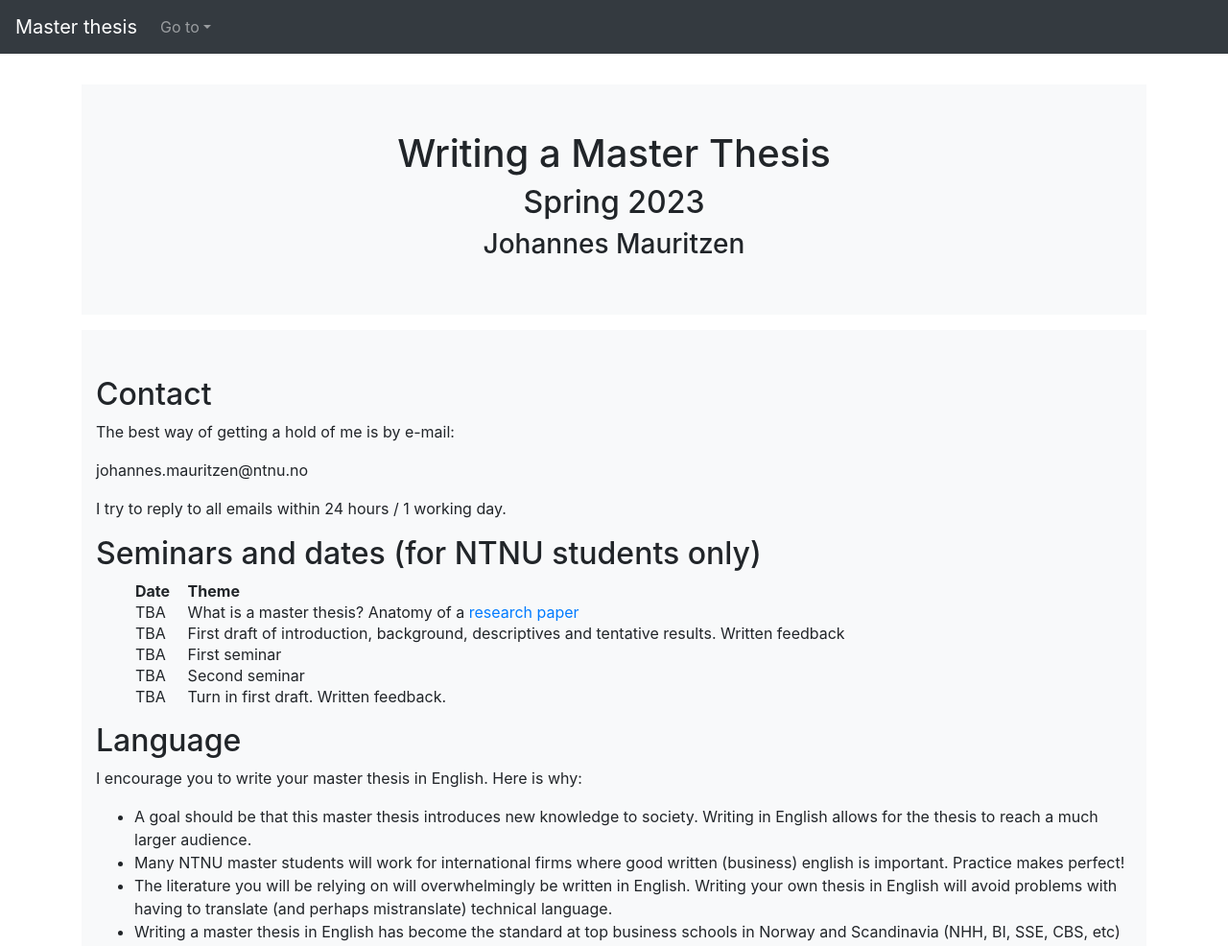
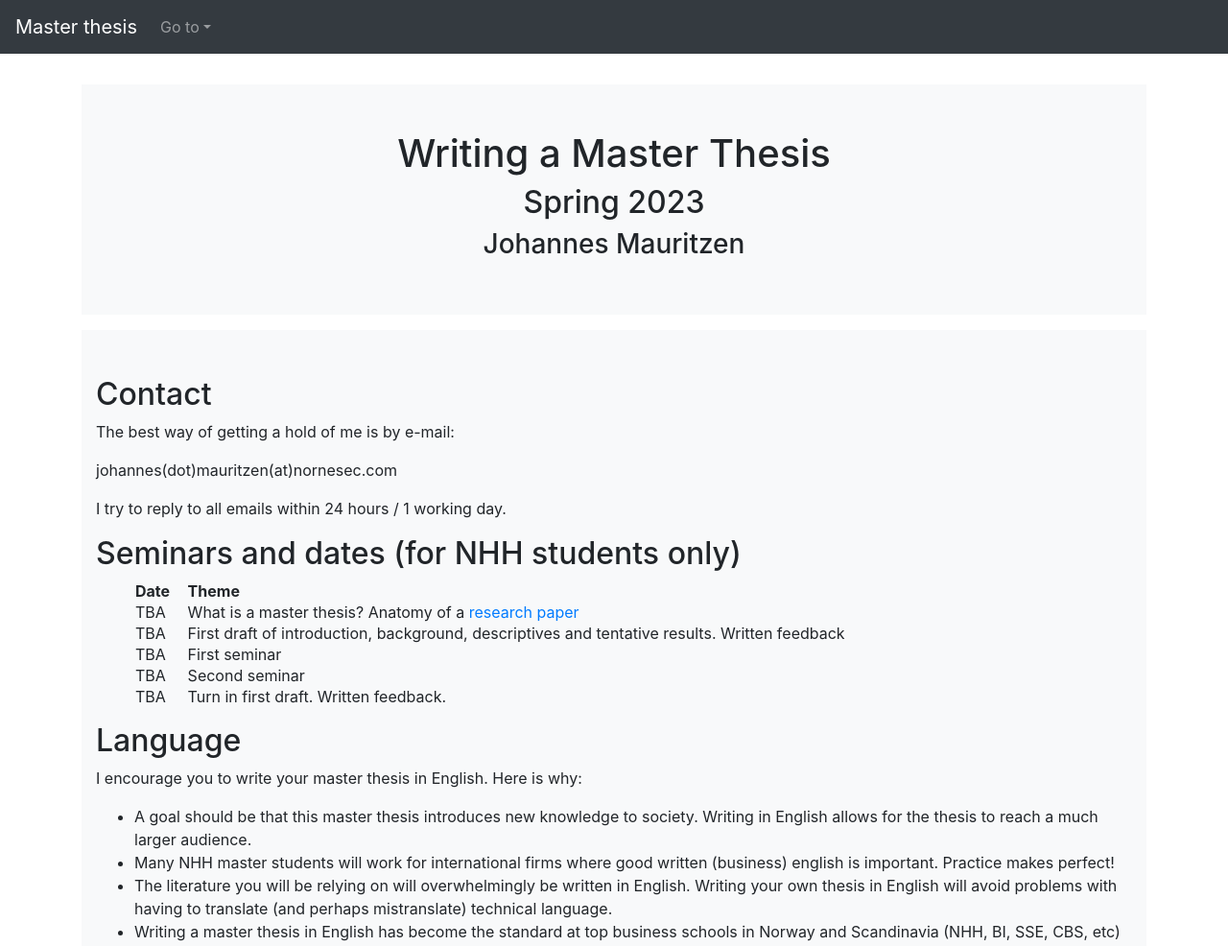
Before and after one commit to stigsevaldsen/mthesis, a plain HTML site: page index.html in a window 1280 px wide. Shown: the top 986 px of the page at 96% size. Drawn offline with nearby package versions, Linux system fonts and the light colour scheme.

Commit message:
Update index.html

```diff
--- a/index.html
+++ b/index.html
@@ -64,14 +64,14 @@
 <h2>Contact</h2>
 
 <p>The best way of getting a hold of me is by e-mail:</p>
-<p>johannes.mauritzen@ntnu.no</p>
+<p>johannes(dot)mauritzen(at)nornesec.com</p>
 
 <p>I try to reply to all emails within 24 hours / 1 working day.</p>
 </div>
 
 <div id="plan">
 
-<h2>Seminars and dates (for NTNU students only)</h2>
+<h2>Seminars and dates (for NHH students only)</h2>
 
 <ul>
   <table style="width:100%">
@@ -123,7 +123,7 @@
   <p>I encourage you to write your master thesis in English. Here is why:</p>
   <ul>
     <li>A goal should be that this master thesis introduces new knowledge to society. Writing in English allows for the thesis to reach a much larger audience.</li>
-    <li>Many NTNU master students will work for international firms where good written (business) english is important. Practice makes perfect!</li>
+    <li>Many NHH master students will work for international firms where good written (business) english is important. Practice makes perfect!</li>
     <li>The literature you will be relying on will overwhelmingly be written in English. Writing your own thesis in English will avoid problems with having to translate (and perhaps mistranslate) technical language.</li>
     <li>Writing a master thesis in English has become the standard at top business schools in Norway and Scandinavia (NHH, BI, SSE, CBS, etc)</li>
   </ul>
```
